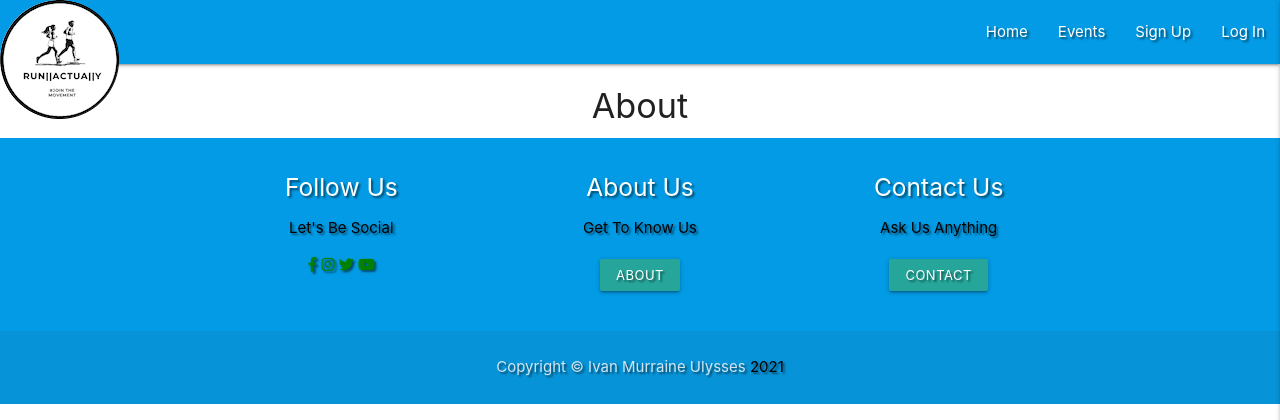
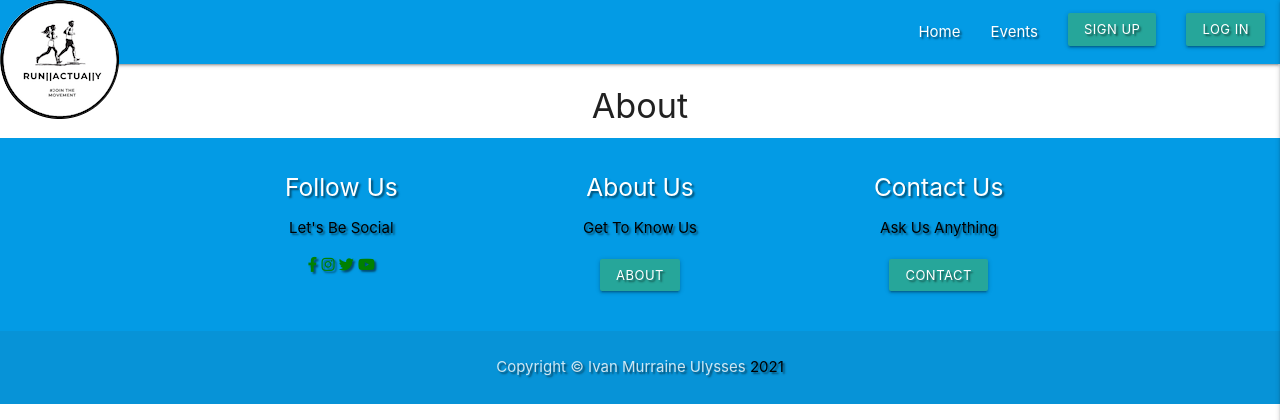
Before and after one commit to Sonicbasedrop/run-actually, a Flask app: page /about in a window 1280 px wide. Shown: the top 420 px of the page. Run offline with Flask 2, Linux system fonts and the light colour scheme; some libraries are stand-ins or nearby versions; some web fonts are replaced.

Commit message:
Add buttons to singup/login/logout to links

```diff
--- a/templates/base.html
+++ b/templates/base.html
@@ -39,10 +39,10 @@
                 <li><a href="{{ url_for('get_categories') }}">Manage Categories</a></li>
                  {% endif %}
             <li><a href="{{ url_for('profile', username=session['user']) }}">Profile</a></li>
-            <li><a href="{{ url_for('logout') }}">Log Out</a></li>
+            <li><a href="{{ url_for('logout') }}" class="waves-effect waves-light btn-small">Log Out</a></li>
         {% else %}
-            <li><a href="{{ url_for('signup') }}">Sign Up</a></li>
-            <li><a href="{{ url_for('login') }}">Log In</a></li>
+            <li><a href="{{ url_for('signup') }}" class="waves-effect waves-light btn-small">Sign Up</a></li>
+            <li><a href="{{ url_for('login') }}" class="waves-effect waves-light btn-small">Log In</a></li>
         {% endif %}
 
       </ul>
```
